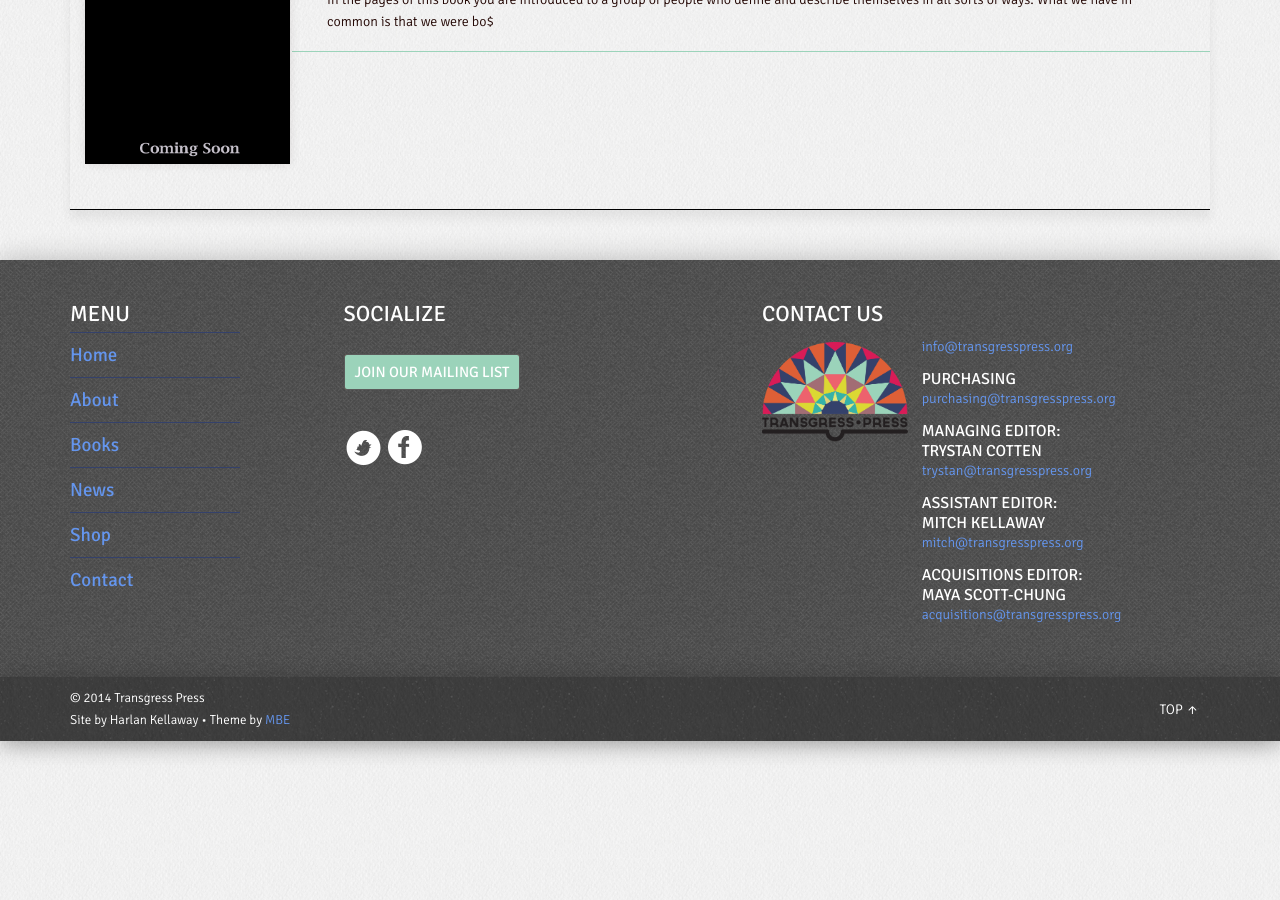
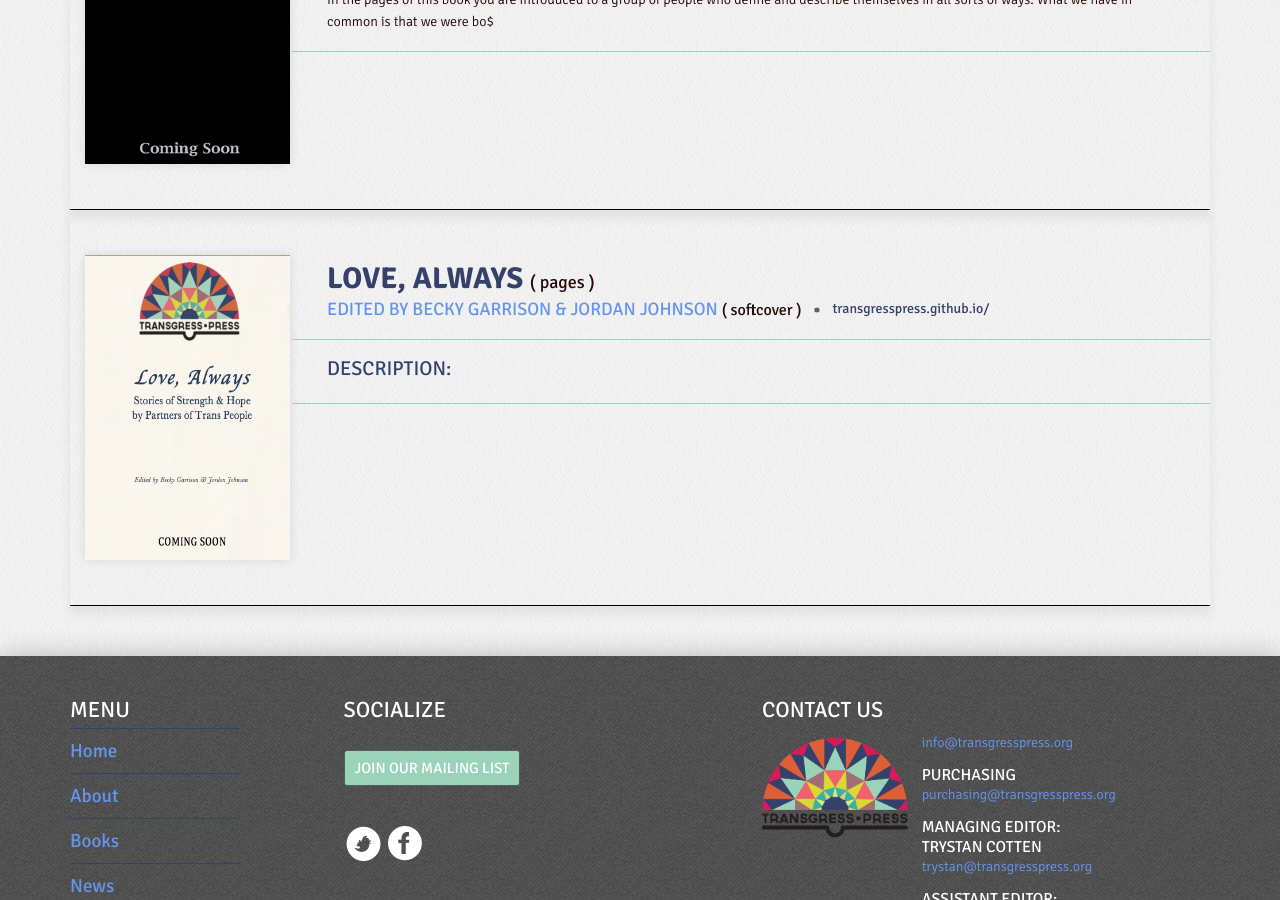
Before and after one commit to transgresspress/transgresspress.github.io, a Jekyll site: the page built from coming-titles/index.html, in a window 1280 px wide and 900 px high, scrolled down 3342 px. Built offline with Jekyll 4.4.1, drawn with Linux system fonts in a browser that asks for light colours.

Commit message:
Adds Love Always to Coming Titles

```diff
--- a/_data/books.yml
+++ b/_data/books.yml
@@ -117,3 +117,18 @@
   description: In the pages of this book you are introduced to a group of people who define and describe themselves in all sorts of ways.  What we have in common is that we were bo$
   is_hardcover:
   price:
+
+- id: love-always
+  title: LOVE, ALWAYS
+  subtitle: Stories of Strength & Hope by Partners of Trans People
+  has_subtitle: true
+  is_published: false
+  is_new: false
+  has_image: true
+  image_file: book_love_always.png
+  num_pages:
+  author_or_editor: Edited by Becky Garrison & Jordan Johnson
+  url_stub:
+  description:
+  is_hardcover:
+  price:
--- a/books/coming-titles/index.html
+++ b/books/coming-titles/index.html
@@ -23,8 +23,8 @@
 
 							<div class="dnescription-book">
 								<div class="title">
-									<h1><a href="/books/{{ books.url_stub }}"> {{ book.title }}</a></h1>
-									<div class="author"><a href="">{{ book.author_or_editor }}</a></div>
+									<h1><a href="#">{{ book.title }}</a></h1>
+									<div class="author"><a href="#">{{ book.author_or_editor }}</a></div>
 
 								</div><!-- title -->
 
```
Also changed, not shown: index.html (+10 -0 lines), img/books/book_love_always.png (added).
